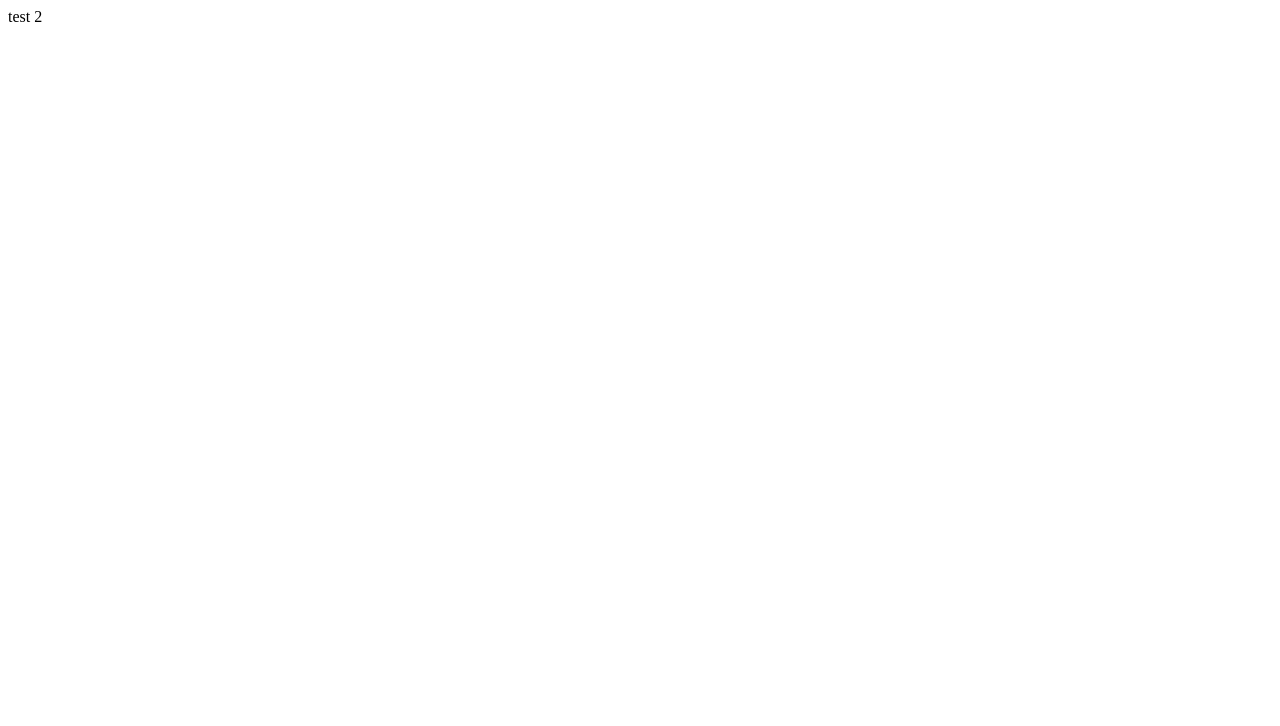
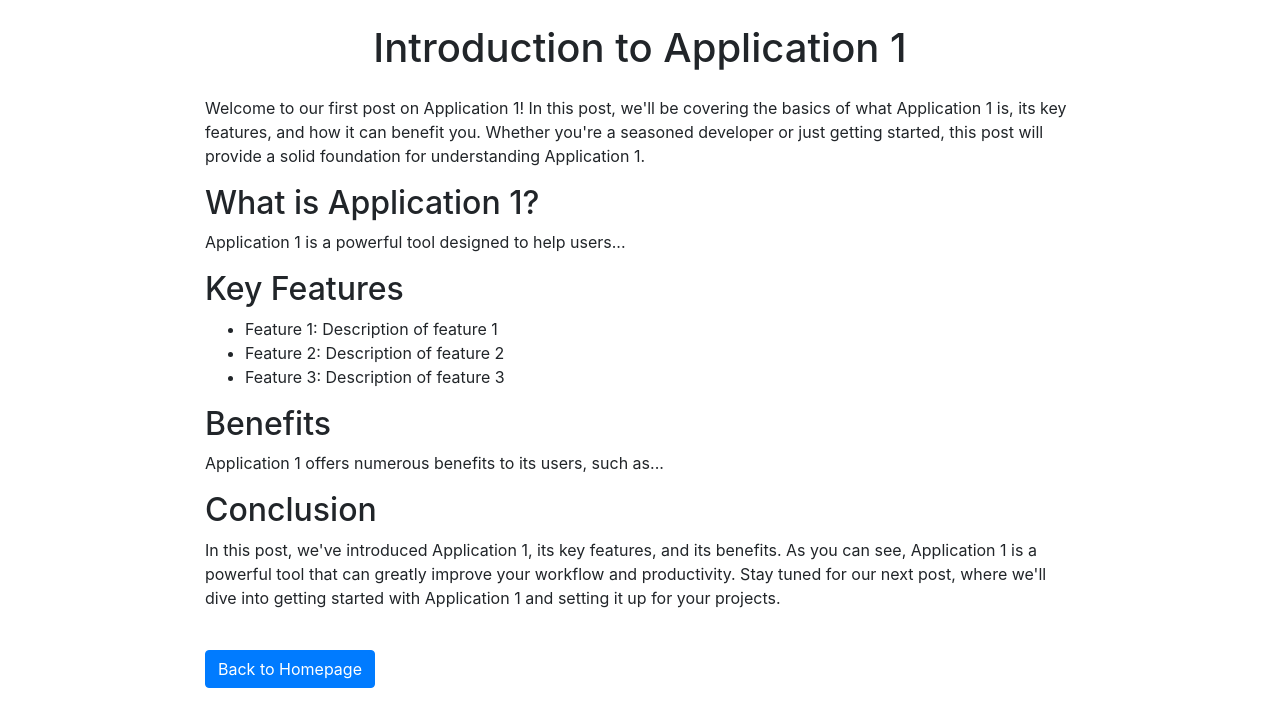
Before and after one commit to jpgaviria2/Bitcoin, a plain HTML site: page post2.html in a window 1280 px wide. Drawn offline with nearby package versions, Linux system fonts and the light colour scheme.

Commit message:
Update post2.html

```diff
--- a/post2.html
+++ b/post2.html
@@ -1 +1,52 @@
-test 2
+<!DOCTYPE html>
+<html lang="en">
+<head>
+    <meta charset="UTF-8">
+    <meta name="viewport" content="width=device-width, initial-scale=1.0">
+    <title>Post 1: Introduction to Application 1</title>
+    <link rel="stylesheet" href="https://maxcdn.bootstrapcdn.com/bootstrap/4.5.2/css/bootstrap.min.css">
+    <script src="https://ajax.googleapis.com/ajax/libs/jquery/3.5.1/jquery.min.js"></script>
+    <script src="https://cdnjs.cloudflare.com/ajax/libs/popper.js/1.16.0/umd/popper.min.js"></script>
+    <script src="https://maxcdn.bootstrapcdn.com/bootstrap/4.5.2/js/bootstrap.min.js"></script>
+    <style>
+        .container {
+            max-width: 900px;
+        }
+    </style>
+</head>
+<body>
+    <div class="container">
+        <h1 class="text-center my-4">Introduction to Application 1</h1>
+        <p>
+            Welcome to our first post on Application 1! In this post, we'll be covering the basics of what Application 1 is, its key features, and how it can benefit you. Whether you're a seasoned developer or just getting started, this post will provide a solid foundation for understanding Application 1.
+        </p>
+
+        <h2>What is Application 1?</h2>
+        <p>
+            Application 1 is a powerful tool designed to help users...
+            <!-- Add more information about Application 1 -->
+        </p>
+
+        <h2>Key Features</h2>
+        <ul>
+            <li>Feature 1: Description of feature 1</li>
+            <li>Feature 2: Description of feature 2</li>
+            <li>Feature 3: Description of feature 3</li>
+            <!-- Add more features as needed -->
+        </ul>
+
+        <h2>Benefits</h2>
+        <p>
+            Application 1 offers numerous benefits to its users, such as...
+            <!-- Add more information about the benefits of Application 1 -->
+        </p>
+
+        <h2>Conclusion</h2>
+        <p>
+            In this post, we've introduced Application 1, its key features, and its benefits. As you can see, Application 1 is a powerful tool that can greatly improve your workflow and productivity. Stay tuned for our next post, where we'll dive into getting started with Application 1 and setting it up for your projects.
+        </p>
+
+        <a href="index.html" class="btn btn-primary mt-4">Back to Homepage</a>
+    </div>
+</body>
+</html>
```
